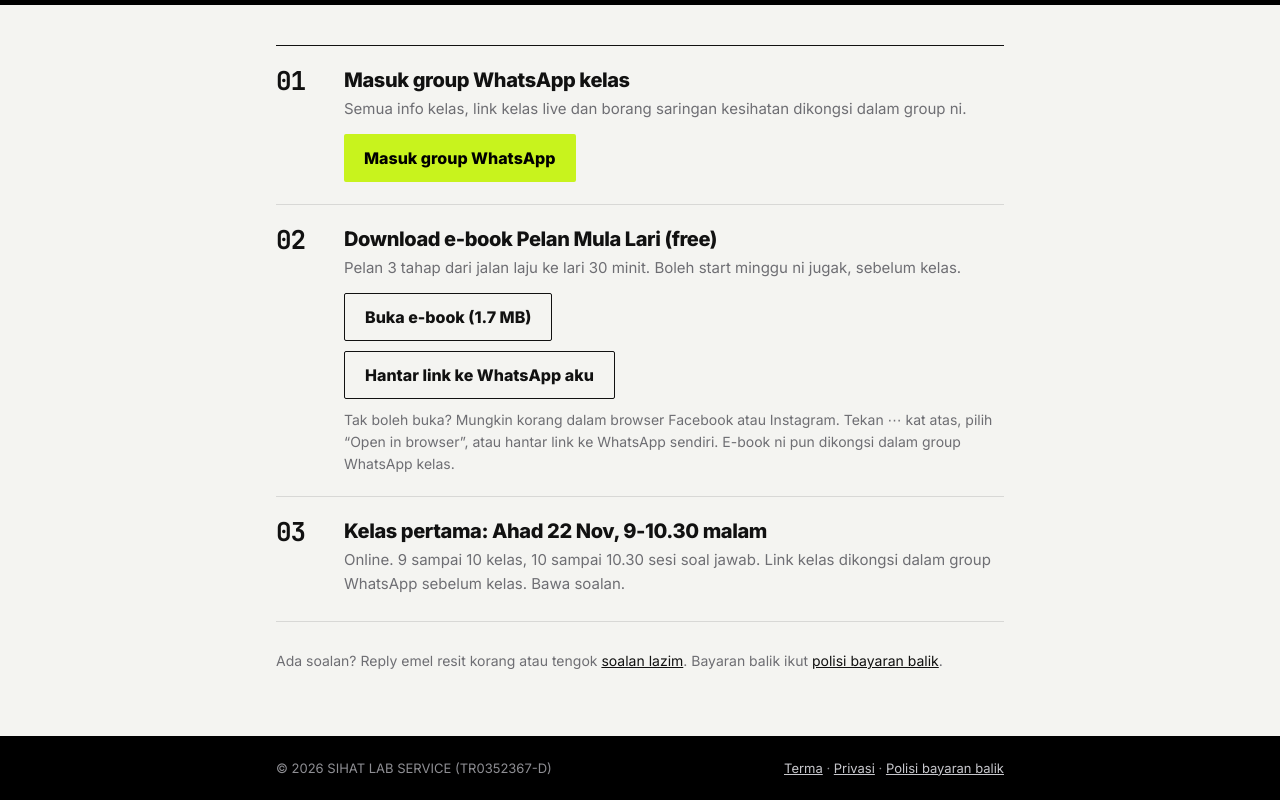
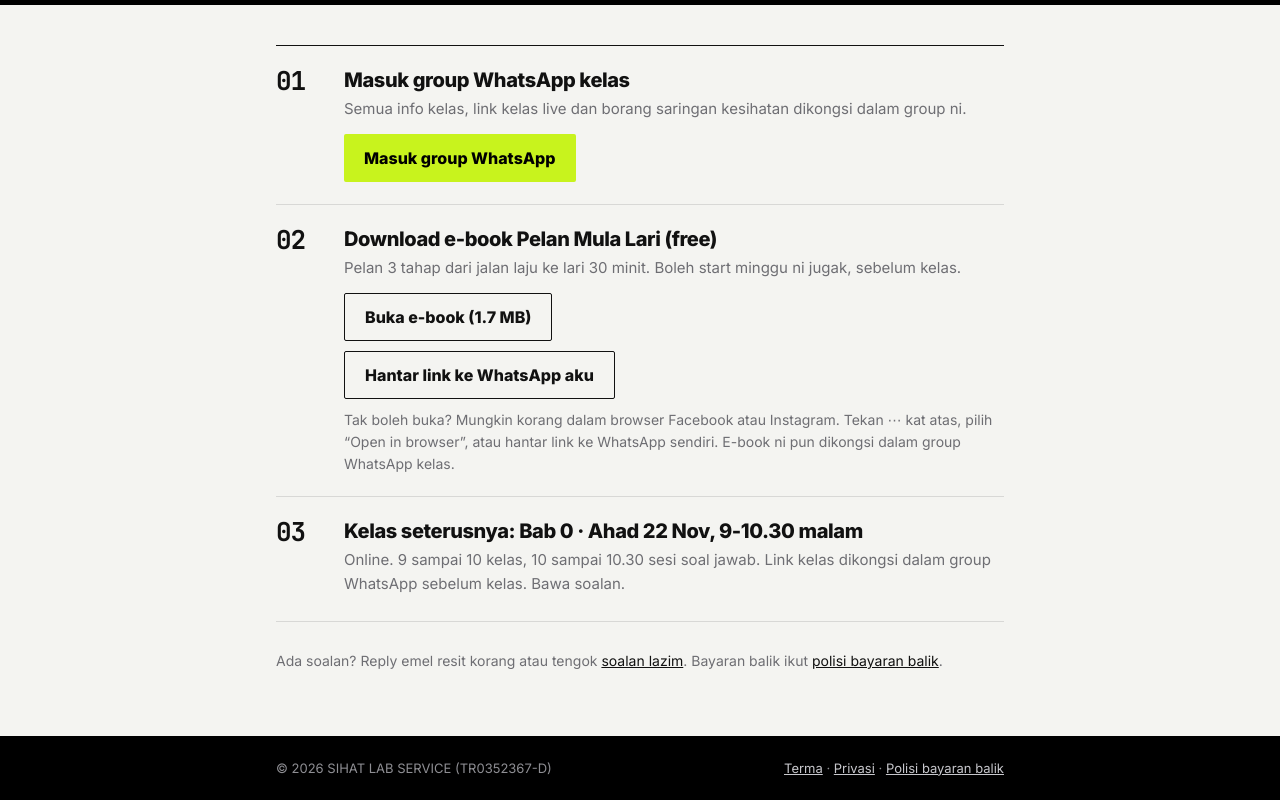
Before and after one commit to dolaheth/sihatlab, a plain HTML site: page terima-kasih.html in a window 1280 px wide. Shown: the part 412-1212 px from the top of the page. Drawn offline with Linux system fonts and the light colour scheme.

Commit message:
Walk-in Bab 1-7 RM39 and e-book RM39 paid by CHIP; thank-you page per purchase

```diff
--- a/terima-kasih.html
+++ b/terima-kasih.html
@@ -90,7 +90,7 @@ footer a{color:#C7C7CC}
       <h3 data-en="Your Nota Running ebook">E-book Nota Running korang</h3>
       <p data-en="The ebook download link is on its way to the email you paid with, usually within a few minutes (subject: “E-book Nota Running 2026 korang”). Not there? Check your spam folder, then ask in the WhatsApp group.">Link download e-book dihantar automatik ke emel yang korang guna masa bayar, biasanya dalam beberapa minit (tajuk: “E-book Nota Running 2026 korang”). Takde? Check folder spam, lepas tu tanya dalam group WhatsApp.</p>
     </div>
-    <div class="step">
+    <div class="step" id="s-class">
       <span class="n" id="n-class">03</span>
       <h3 id="class-h"></h3>
       <p id="class-p"></p>
@@ -117,11 +117,16 @@ footer a{color:#C7C7CC}
   var PIXEL_ID='2672334146548437';
   // What each CHIP link (?p=) sold. Values feed the Meta Purchase event.
   var P={
-    bab0:{value:19, ms:'Kelas pertama · Bab 0', en:'First class · Chapter 0', ebook:false, upgrade:true},
-    bab0_ebook:{value:48, ms:'Bab 0 + e-book Nota Running', en:'Chapter 0 + Nota Running ebook', ebook:true, upgrade:true},
+    bab0:{value:19, ms:'Kelas pertama · Bab 0', en:'First class · Chapter 0', ebook:false, upgrade:true, bab:0},
+    bab0_ebook:{value:48, ms:'Bab 0 + e-book Nota Running', en:'Chapter 0 + Nota Running ebook', ebook:true, upgrade:true, bab:0},
     bundle:{value:149, ms:'Bundle 8 kelas', en:'8-class bundle', ebook:true, upgrade:false},
-    bundle199:{value:199, ms:'Bundle 8 kelas', en:'8-class bundle', ebook:true, upgrade:false}
+    bundle199:{value:199, ms:'Bundle 8 kelas', en:'8-class bundle', ebook:true, upgrade:false},
+    ebook:{value:39, ms:'E-book Nota Running 2026', en:'Nota Running 2026 ebook', ebook:true, upgrade:false, noClass:true}
   };
+  // Walk-ins: ?p=bab1 ... ?p=bab7 (RM39 each)
+  for(var wn=1;wn<=7;wn++)P['bab'+wn]={value:39, ms:'Walk-in Bab '+wn, en:'Walk-in Chapter '+wn, ebook:false, upgrade:true, bab:wn};
+  // Class dates (same as kelas.html)
+  var SCHED=[['2026-11-22','Ahad 22 Nov','Sunday 22 Nov'],['2026-11-29','Ahad 29 Nov','Sunday 29 Nov'],['2026-12-06','Ahad 6 Dis','Sunday 6 Dec'],['2026-12-13','Ahad 13 Dis','Sunday 13 Dec'],['2026-12-20','Ahad 20 Dis','Sunday 20 Dec'],['2027-01-03','Ahad 3 Jan','Sunday 3 Jan'],['2027-01-10','Ahad 10 Jan','Sunday 10 Jan'],['2027-01-17','Ahad 17 Jan','Sunday 17 Jan']];
   // ====================
 
   var qs=new URLSearchParams(location.search), key=qs.get('p'), item=P[key]||null;
@@ -145,11 +150,11 @@ footer a{color:#C7C7CC}
   var T={
     ms:{waOn:'Semua info kelas, link kelas live dan borang saringan kesihatan dikongsi dalam group ni.',
         waOff:'Kami WhatsApp link group ke nombor yang korang isi masa bayar, dalam 24 jam. Dalam group tu ada link kelas live dan borang saringan kesihatan.',
-        classH:'Kelas pertama: Ahad 22 Nov, 9-10.30 malam', classP:'Online. 9 sampai 10 kelas, 10 sampai 10.30 sesi soal jawab. Link kelas dikongsi dalam group WhatsApp sebelum kelas. Bawa soalan.',
+        classH:function(mine,n,d){return (mine?'Kelas korang: ':'Kelas seterusnya: ')+'Bab '+n+' · '+d+', 9-10.30 malam';}, classP:'Online. 9 sampai 10 kelas, 10 sampai 10.30 sesi soal jawab. Link kelas dikongsi dalam group WhatsApp sebelum kelas. Bawa soalan.',
         order:function(i){return 'Pakej: <b>'+i.ms+'</b> · RM'+i.value;}},
     en:{waOn:'All class info, the live class link and the health screening form are shared in this group.',
         waOff:'We’ll WhatsApp the group link to the number you gave at checkout, within 24 hours. The group has the live class link and the health screening form.',
-        classH:'First class: Sunday 22 Nov, 9-10:30pm', classP:'Online. Class from 9 to 10, Q&A from 10 to 10:30. The class link is shared in the WhatsApp group before class. Bring your questions.',
+        classH:function(mine,n,d){return (mine?'Your class: ':'Next class: ')+'Chapter '+n+' · '+d+', 9-10:30pm';}, classP:'Online. Class from 9 to 10, Q&A from 10 to 10:30. The class link is shared in the WhatsApp group before class. Bring your questions.',
         order:function(i){return 'Package: <b>'+i.en+'</b> · RM'+i.value;}}
   };
   function render(){
@@ -157,10 +162,14 @@ footer a{color:#C7C7CC}
     $('order').innerHTML=item?t.order(item):''; $('order').hidden=!item;
     $('wa-txt').textContent=WA_GROUP?t.waOn:t.waOff;
     if(WA_GROUP){$('wa-btn').href=WA_GROUP;$('wa-btn').hidden=false;}
-    $('class-h').textContent=t.classH; $('class-p').textContent=t.classP;
+    var d=new Date(), today=d.getFullYear()+'-'+String(d.getMonth()+1).padStart(2,'0')+'-'+String(d.getDate()).padStart(2,'0');
+    var mine=!!(item&&typeof item.bab==='number'), n=mine?item.bab:-1;
+    if(!mine){for(var i=0;i<SCHED.length;i++){if(SCHED[i][0]>=today){n=i;break;}}}
+    var noClass=!!(item&&item.noClass)||n<0;
+    if(!noClass){$('class-h').textContent=t.classH(mine,n,SCHED[n][L==='en'?2:1]); $('class-p').textContent=t.classP;}
     var eb=!!(item&&item.ebook), up=!!(item&&item.upgrade);
-    $('s-ebook').hidden=!eb; $('s-up').hidden=!up;
-    $('n-class').textContent=eb?'04':'03'; $('n-up').textContent=eb?'05':'04';
+    $('s-ebook').hidden=!eb; $('s-up').hidden=!up; $('s-class').hidden=noClass; $('s-wa').hidden=!!(item&&item.noClass);
+    var k=0; document.querySelectorAll('.steps .step').forEach(function(st){if(!st.hidden){k++;var e=st.querySelector('.n');if(e)e.textContent=(k<10?'0':'')+k;}});
   }
   function setLang(l){
     L=l==='en'?'en':'ms'; document.documentElement.lang=L;
```
Also changed, not shown: ebook.html (+3 -3 lines), kelas.html (+8 -3 lines).
